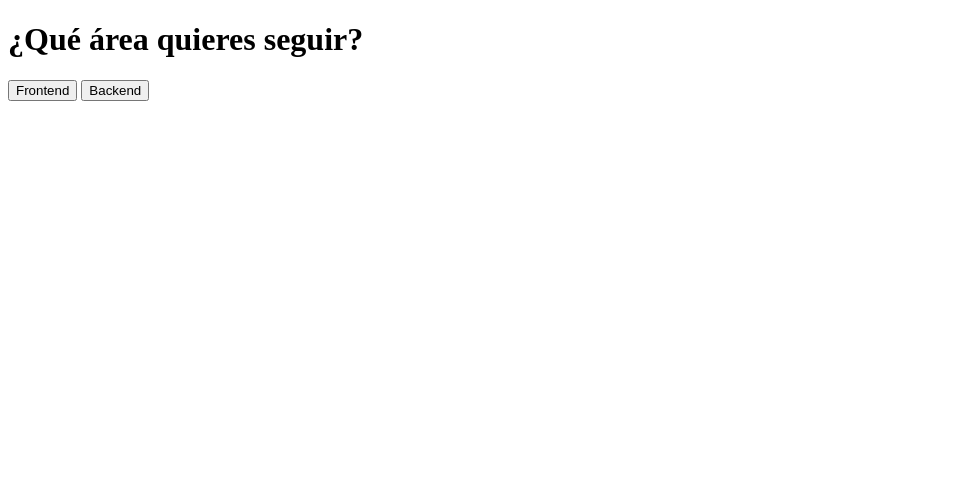
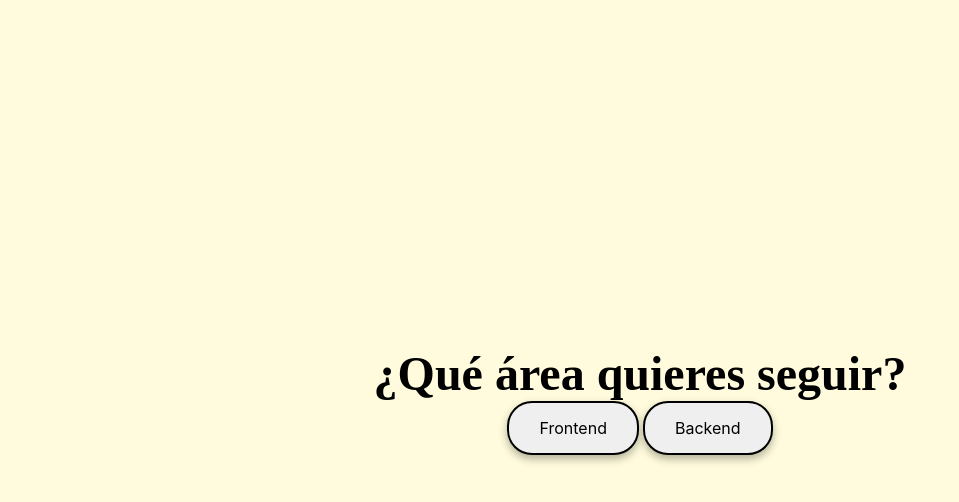
Before and after one commit to adrlorart/7DaysOfCode, a plain HTML site: page index.html in a window 1280 px wide. Shown: the whole page, without its empty margins (0-959 px from the left). Drawn offline with Linux system fonts and the light colour scheme.

Commit message:
se agrego la hoja de estilos

```diff
--- a/index.html
+++ b/index.html
@@ -3,6 +3,8 @@
 <head>
     <meta charset="UTF-8">
     <meta name="viewport" content="width=device-width, initial-scale=1.0">
+    <link rel="stylesheet" href="style.css">
+
     <title>7DaysOfCode</title>
 </head>
 <body>
--- /dev/null
+++ b/style.css
@@ -0,0 +1,65 @@
+:root {
+    --color-primary: #fffbdc;
+    --color-secondary: #FFF9EB;
+    --color-tertiary: #C4C4C4;
+    --color-button: #fe652b;
+    --color-button-hover: #e55720;
+    --color-text: #444444;
+    --color-white: #000000;
+}
+
+.main-title{
+    font-size: 48px;
+    font-family: "Merriweather", serif;
+    font-weight: 900;
+    font-style: normal;
+    color: var(--color-white);
+
+}
+
+* {
+    margin: 0;
+    padding: 0;
+    box-sizing: border-box;
+}
+
+
+body {
+    height: 100vh;
+    background-color: var(--color-primary);
+    display: flex;
+    flex-direction: column ;
+    justify-content: center;
+    align-items: center;
+}
+
+.input {
+    flex: 1;
+    padding: 10px 15px;
+    font-size: 16px;
+    border: 2px solid #333;
+
+    border-radius: 25px 25px 25px 25px;
+    font-family: "Merriweather", serif;
+    box-shadow: 0 4px 8px rgba(0, 0, 0, 0.3);
+}
+
+button {
+    padding: 15px 30px;
+    font-family: "Inter", sans-serif;
+    font-size: 16px;
+    border: 2px solid #000;
+    border-radius: 25px;
+    box-shadow: 0 4px 8px rgba(0, 0, 0, 0.3);
+    cursor: pointer;
+}
+
+.button_add:hover {
+    background-color: #a1a1a1;
+}
+
+.btn_add {
+    background-color: var(--color-tertiary);
+    color: var(--color-text);
+    border-radius: 0 25px 25px 0;
+}
```
